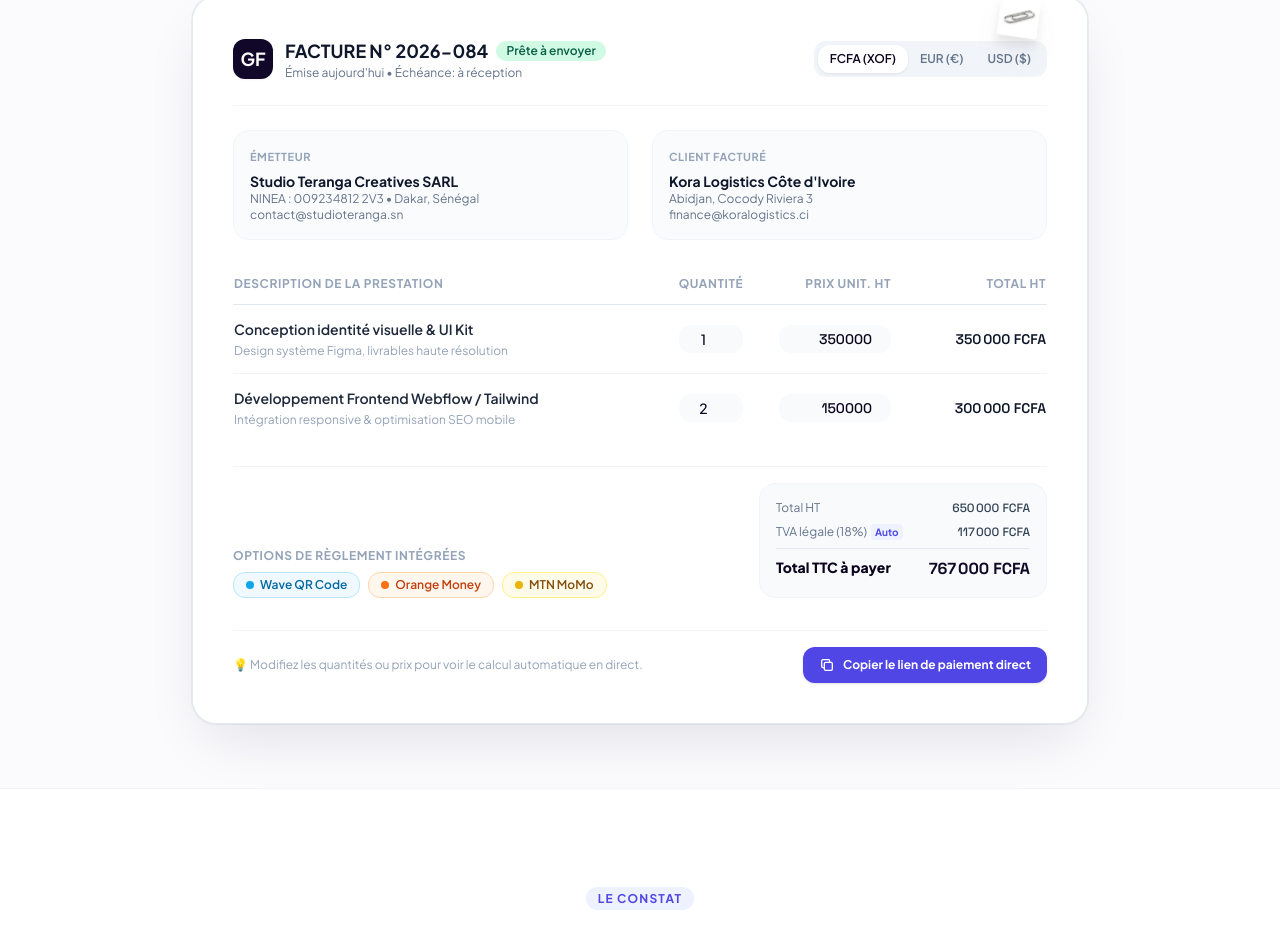
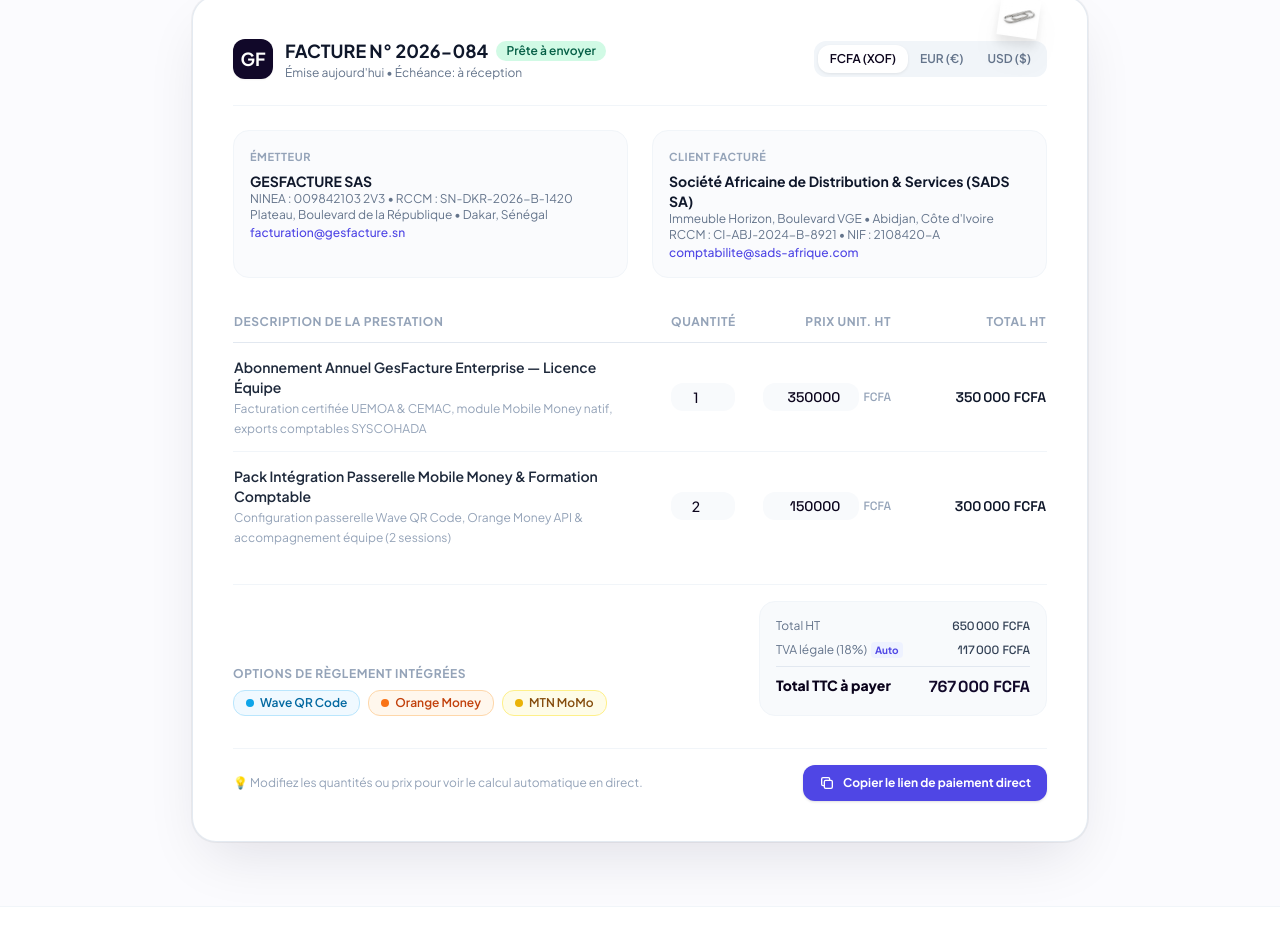
Before and after one commit to Ditinn88/Gesfacture, a Next.js app: page / in a window 1280 px wide. Shown: the part 902-1831 px from the top of the page. Built offline with nearby package versions, Linux system fonts and the light colour scheme; no server answers.

Commit message:
feat(landing): replace placeholder invoice mockup with real professional B2B GesFacture data and intelligent multi-currency conversion

```diff
--- a/components/landing/interactive-invoice.tsx
+++ b/components/landing/interactive-invoice.tsx
@@ -1,13 +1,18 @@
 "use client";
 
 import React, { useState, useMemo } from "react";
+import { useData } from "@/lib/data-context";
 
 interface InvoiceItem {
   id: string;
   title: string;
   subtitle: string;
   quantity: number;
-  unitPrice: number;
+  prices: {
+    FCFA: number;
+    EUR: number;
+    USD: number;
+  };
 }
 
 type Currency = "FCFA" | "EUR" | "USD";
@@ -22,20 +27,39 @@
   const [currency, setCurrency] = useState<Currency>("FCFA");
   const [copied, setCopied] = useState(false);
 
+  // Safe data context hook (in case rendered outside DataProvider)
+  let organizationData: any = null;
+  try {
+    const data = useData();
+    if (data?.organization?.name && data.organization.name !== "GESFACTURE") {
+      organizationData = data.organization;
+    }
+  } catch (e) {
+    // context not present, fallback cleanly
+  }
+
   const [items, setItems] = useState<InvoiceItem[]>([
     {
       id: "item-1",
-      title: "Conception identité visuelle & UI Kit",
-      subtitle: "Design système Figma, livrables haute résolution",
+      title: "Abonnement Annuel GesFacture Enterprise — Licence Équipe",
+      subtitle: "Facturation certifiée UEMOA & CEMAC, module Mobile Money natif, exports comptables SYSCOHADA",
       quantity: 1,
-      unitPrice: 350000,
+      prices: {
+        FCFA: 350000,
+        EUR: 535,
+        USD: 580,
+      },
     },
     {
       id: "item-2",
-      title: "Développement Frontend Webflow / Tailwind",
-      subtitle: "Intégration responsive & optimisation SEO mobile",
+      title: "Pack Intégration Passerelle Mobile Money & Formation Comptable",
+      subtitle: "Configuration passerelle Wave QR Code, Orange Money API & accompagnement équipe (2 sessions)",
       quantity: 2,
-      unitPrice: 150000,
+      prices: {
+        FCFA: 150000,
+        EUR: 230,
+        USD: 250,
+      },
     },
   ]);
 
@@ -50,7 +74,15 @@
   const handlePriceChange = (id: string, price: number) => {
     setItems((prev) =>
       prev.map((item) =>
-        item.id === id ? { ...item, unitPrice: Math.max(0, price || 0) } : item
+        item.id === id
+          ? {
+              ...item,
+              prices: {
+                ...item.prices,
+                [currency]: Math.max(0, price || 0),
+              },
+            }
+          : item
       )
     );
   };
@@ -61,16 +93,16 @@
 
   const { subtotal, tva, totalTTC } = useMemo(() => {
     const sub = items.reduce(
-      (acc, item) => acc + item.quantity * item.unitPrice,
+      (acc, item) => acc + item.quantity * (item.prices[currency] || 0),
       0
     );
-    const tax = sub * 0.18; // 18% UEMOA standard VAT
+    const tax = Math.round(sub * 0.18); // 18% standard VAT
     return {
       subtotal: sub,
       tva: tax,
       totalTTC: sub + tax,
     };
-  }, [items]);
+  }, [items, currency]);
 
   const handleCopyLink = () => {
     if (typeof window !== "undefined" && navigator?.clipboard) {
@@ -79,6 +111,16 @@
     setCopied(true);
     setTimeout(() => setCopied(false), 2400);
   };
+
+  // Real Organization issuer values
+  const issuerName = organizationData?.legalName || organizationData?.name || "GESFACTURE SAS";
+  const issuerTaxId = organizationData?.taxId
+    ? `NINEA : ${organizationData.taxId}`
+    : "NINEA : 009842103 2V3 • RCCM : SN-DKR-2026-B-1420";
+  const issuerAddress = organizationData?.city
+    ? `${organizationData.address ? `${organizationData.address} • ` : ""}${organizationData.city}, ${organizationData.country || "Sénégal"}`
+    : "Plateau, Boulevard de la République • Dakar, Sénégal";
+  const issuerEmail = organizationData?.email || "facturation@gesfacture.sn";
 
   return (
     <div
@@ -139,26 +181,26 @@
         </div>
       </div>
 
-      {/* Billing Info Grid */}
+      {/* Billing Info Grid — Real Professional Data */}
       <div className="grid grid-cols-1 md:grid-cols-2 gap-4 sm:gap-6 my-5 sm:my-6 text-sm">
         <div className="bg-slate-50/70 p-4 rounded-2xl border border-slate-100">
           <span className="text-[11px] font-bold text-slate-400 uppercase tracking-wider block mb-1">
             Émetteur
           </span>
-          <p className="font-bold text-slate-900">Studio Teranga Creatives SARL</p>
-          <p className="text-slate-500 text-xs">
-            NINEA : 009234812 2V3 • Dakar, Sénégal
-          </p>
-          <p className="text-slate-500 text-xs">contact@studioteranga.sn</p>
+          <p className="font-bold text-slate-900">{issuerName}</p>
+          <p className="text-slate-500 text-xs">{issuerTaxId}</p>
+          <p className="text-slate-500 text-xs">{issuerAddress}</p>
+          <p className="text-indigo-600 font-medium text-xs mt-0.5">{issuerEmail}</p>
         </div>
 
         <div className="bg-slate-50/70 p-4 rounded-2xl border border-slate-100">
           <span className="text-[11px] font-bold text-slate-400 uppercase tracking-wider block mb-1">
             Client Facturé
           </span>
-          <p className="font-bold text-slate-900">Kora Logistics Côte d'Ivoire</p>
-          <p className="text-slate-500 text-xs">Abidjan, Cocody Riviera 3</p>
-          <p className="text-slate-500 text-xs">finance@koralogistics.ci</p>
+          <p className="font-bold text-slate-900">Société Africaine de Distribution & Services (SADS SA)</p>
+          <p className="text-slate-500 text-xs">Immeuble Horizon, Boulevard VGE • Abidjan, Côte d'Ivoire</p>
+          <p className="text-slate-500 text-xs">RCCM : CI-ABJ-2024-B-8921 • NIF : 2108420-A</p>
+          <p className="text-indigo-600 font-medium text-xs mt-0.5">comptabilite@sads-afrique.com</p>
         </div>
       </div>
 
@@ -175,7 +217,8 @@
           </thead>
           <tbody className="divide-y divide-slate-100">
             {items.map((item) => {
-              const rowTotal = item.quantity * item.unitPrice;
+              const currentPrice = item.prices[currency] || 0;
+              const rowTotal = item.quantity * currentPrice;
               return (
                 <tr key={item.id}>
                   <td className="py-3.5 pr-4">
@@ -196,16 +239,19 @@
                     />
                   </td>
                   <td className="py-3.5 px-3 text-right">
+                    <div className="inline-flex items-center gap-1 justify-end">
                       <input
                         type="number"
-                      step={5000}
-                      value={item.unitPrice}
+                        step={currency === "FCFA" ? 5000 : 10}
+                        value={currentPrice}
                         onChange={(e) =>
                           handlePriceChange(item.id, parseFloat(e.target.value) || 0)
                         }
-                      className="w-28 text-right text-sm border-slate-200 rounded-lg p-1 bg-slate-50 focus:bg-white focus:ring-1 focus:ring-indigo-500 font-mono font-medium"
+                        className="w-24 text-right text-sm border-slate-200 rounded-lg p-1 bg-slate-50 focus:bg-white focus:ring-1 focus:ring-indigo-500 font-mono font-medium"
                         aria-label="Prix Unitaire"
                       />
+                      <span className="text-xs text-slate-400 font-mono">{currencySymbols[currency]}</span>
+                    </div>
                   </td>
                   <td className="py-3.5 pl-3 text-right font-mono font-semibold text-slate-900 whitespace-nowrap">
                     {formatNumber(rowTotal)} {currencySymbols[currency]}
```
Also changed, not shown: public/landing-preview.html (+24 -16 lines), public/landing.js (+30 -9 lines). Lines whose indentation alone changed are shown as unchanged.
